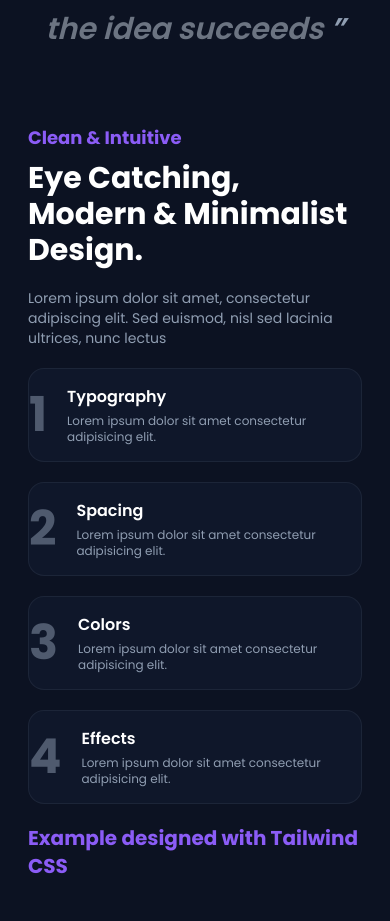
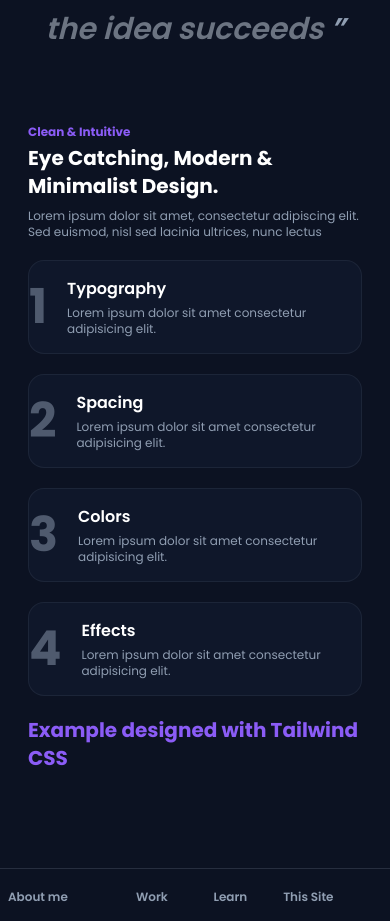
Before and after one commit to ImJars/Development-full-coding, a React (Vite) app: page / in a window 390 px wide. Shown: the part 1300-2221 px from the top of the page. Built offline with nearby package versions, Linux system fonts and the light colour scheme.

Commit message:
Update sub-home.jsx

```diff
--- a/src/components/home/sub-home.jsx
+++ b/src/components/home/sub-home.jsx
@@ -6,17 +6,17 @@ function SubHome({ title, subtitle, text }) {
         <>
             <div>
                 <h1
-                    className='text-lg font-bold text-text-purple mb-2'
+                    className='text-xs sm:text-lg font-bold text-text-purple mb-1'
                 >
                     { title }
                 </h1>
                 <h2
-                    className='text-3xl sm:text-4xl font-bold mb-5'
+                    className='text-xl sm:text-3xl font-bold mb-2'
                 >
                     { subtitle }
                 </h2>
                 <h3
-                    className='sm:w-1/2 text-sm sm:text-base text-text-general mb-5'
+                    className='sm:w-1/2 text-xs sm:text-base text-text-general mb-5'
                 >
                     { text }
                 </h3>
```
